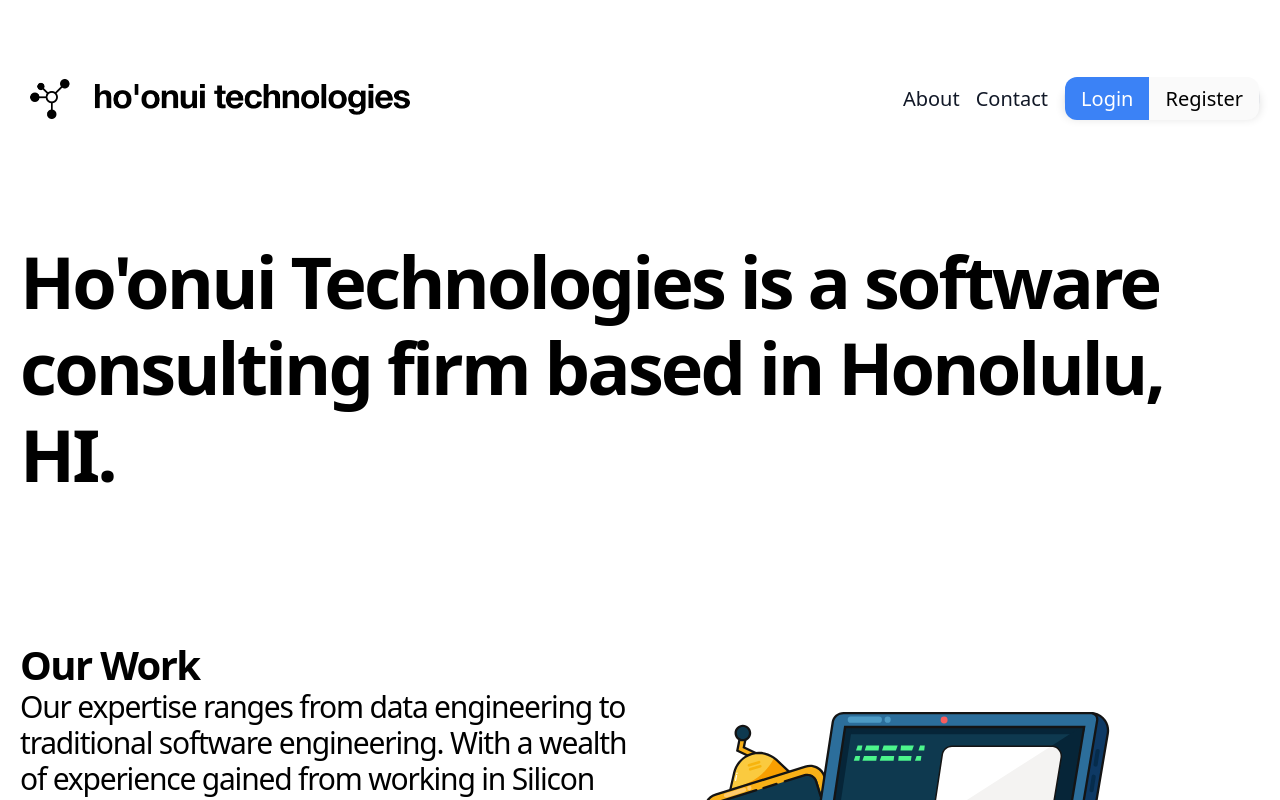
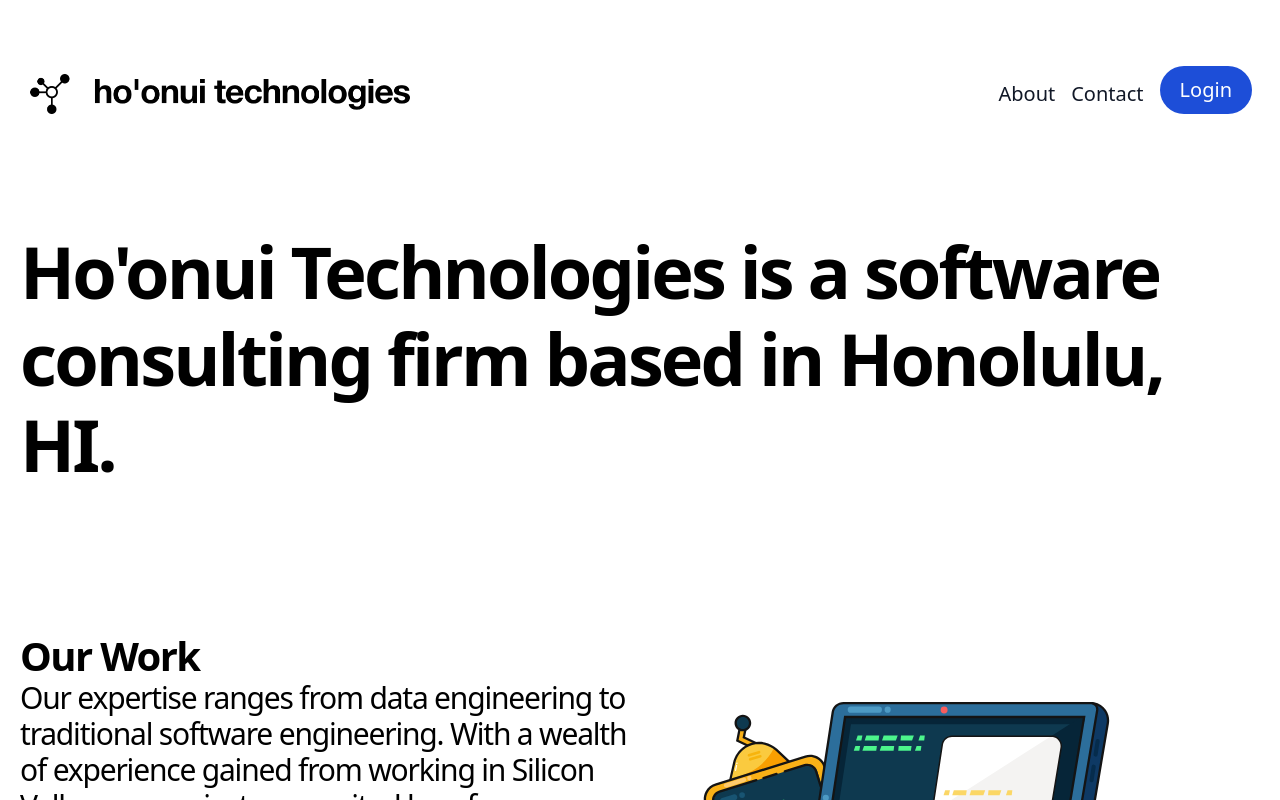
Before and after one commit to Ho-onui-Technologies/hoonui-app, a Next.js app: page / in a window 1280 px wide. Shown: the top 800 px of the page. Built offline with nearby package versions, Linux system fonts and the light colour scheme; no server answers.

Commit message:
Only login button for now

```diff
--- a/components/landing/landing-header.tsx
+++ b/components/landing/landing-header.tsx
@@ -46,9 +46,9 @@
                     Contact
                   </a>
                 </div>
-                <div className="border w-fit rounded-xl m-5 shadow-sm">
-                  <Link href='/sign-in' className="text-xl font-medium px-4 py-2 rounded-l-xl text-white m-0 bg-blue-500 hover:bg-blue-600 transition">Login</Link><Link href='/sign-up' className="text-xl font-medium px-4 py-2 rounded-r-xl bg-neutral-50 hover:bg-neutral-100 transition">Register</Link>
-                </div>
+                <Link href="/sign-in">
+                  <button type="button" className="text-white bg-blue-700 hover:bg-blue-800 focus:outline-none focus:ring-4 focus:ring-blue-300 font-medium rounded-full text-xl px-5 py-2.5 text-center mr-2 mb-2 dark:bg-blue-600 dark:hover:bg-blue-700 dark:focus:ring-blue-800">Login</button>
+                </Link>
               </>
             )
           }
```
